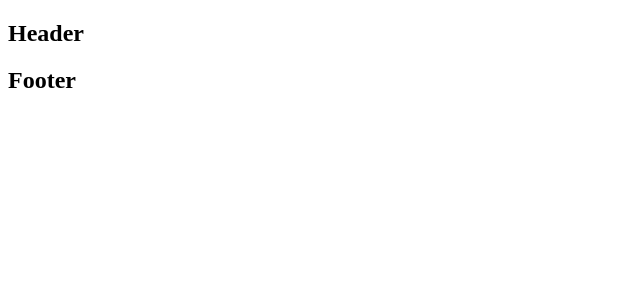
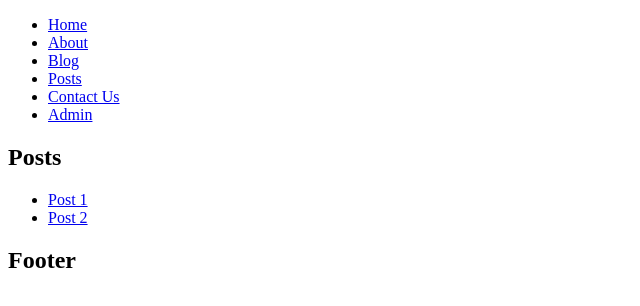
Before and after one commit to mcubico/nuxt-tutorial, a Nuxt app: page /blog/posts in a window 1280 px wide. Before the commit this address had no page. Shown: the top 306 px of the page, without its empty margins (0-640 px from the left). Built offline with nearby package versions, Linux system fonts and the light colour scheme.

Commit message:
Upd: Agrego la navegación y un middleware que verifique si el visitante esta autorizado para ver el admin

```diff
--- a/components/organisms/header.vue
+++ b/components/organisms/header.vue
@@ -2,7 +2,16 @@
 
 <template>
   <!-- ========== HeaderComponent ========== -->
-  <section>
-    <h2>Header</h2>
-  </section>
+  <header>
+    <nav>
+      <ul>
+        <li><NuxtLink to="/">Home</NuxtLink></li>
+        <li><NuxtLink to="/about">About</NuxtLink></li>
+        <li><NuxtLink to="/blog">Blog</NuxtLink></li>
+        <li><NuxtLink to="/blog/posts">Posts</NuxtLink></li>
+        <li><NuxtLink to="/contact-us">Contact Us</NuxtLink></li>
+        <li><NuxtLink to="/admin/dashboard">Admin</NuxtLink></li>
+      </ul>
+    </nav>
+  </header>
 </template>
--- /dev/null
+++ b/core/pages/account/LoginPageCore.ts
@@ -0,0 +1,19 @@
+//#region Imports
+
+// VUE
+import { defineComponent } from 'vue';
+
+// Vendors
+// Hooks
+// Models
+// Helpers
+// Components
+
+//#endregion
+
+export default defineComponent({
+  setup() {
+    return {}
+  },
+  name: 'LoginPage',
+});
--- /dev/null
+++ b/core/pages/blog/BlogPageCore.ts
@@ -0,0 +1,19 @@
+//#region Imports
+
+// VUE
+import { defineComponent } from 'vue';
+
+// Vendors
+// Hooks
+// Models
+// Helpers
+// Components
+
+//#endregion
+
+export default defineComponent({
+  setup() {
+    return {}
+  },
+  name: 'BlogPageIndex',
+});
--- /dev/null
+++ b/core/pages/blog/post/PostDetailPageCore.ts
@@ -0,0 +1,22 @@
+//#region Imports
+
+// VUE
+import { defineComponent } from 'vue';
+
+// Vendors
+// Hooks
+// Models
+// Helpers
+// Components
+
+//#endregion
+
+export default defineComponent({
+  setup() {
+    const params = useRoute()
+    return {
+      id: computed(() => params.params?.id),
+    };
+  },
+  name: 'PostDetailPage',
+});
--- /dev/null
+++ b/core/pages/blog/post/PostsPageCore.ts
@@ -0,0 +1,19 @@
+//#region Imports
+
+// VUE
+import { defineComponent } from 'vue';
+
+// Vendors
+// Hooks
+// Models
+// Helpers
+// Components
+
+//#endregion
+
+export default defineComponent({
+  setup() {
+    return {}
+  },
+  name: 'PostsPageIndex',
+});
--- /dev/null
+++ b/middleware/auth.ts
@@ -0,0 +1,10 @@
+export default defineNuxtRouteMiddleware((to, from) => {
+  // isAuthenticated() is an example method verifying if a user is authenticated
+  if (isAuthenticated() === false) {
+    return navigateTo("/account/login");
+  }
+})
+
+const isAuthenticated = (): boolean => {
+  return false;
+}
--- /dev/null
+++ b/pages/account/login.vue
@@ -0,0 +1,6 @@
+<script lang="ts" src="@/core/pages/account/LoginPageCore.ts" />
+
+<template>
+  <!-- ========== LoginPage ========== -->
+  <h1>Login</h1>
+</template>
--- /dev/null
+++ b/pages/admin/dashboard.vue
@@ -0,0 +1,12 @@
+<script setup lang="ts">
+import auth from "~/middleware/auth";
+
+definePageMeta({
+  middleware: auth,
+});
+</script>
+
+<template>
+  <!-- ========== DashboardPage ========== -->
+  <h1>Admin Dashboard</h1>
+</template>
--- /dev/null
+++ b/pages/blog/index.vue
@@ -0,0 +1,6 @@
+<script lang="ts" src="@/core/pages/blog/BlogPageCore.ts" />
+
+<template>
+  <!-- ========== AboutPage ========== -->
+  <h1>Blog</h1>
+</template>
--- /dev/null
+++ b/pages/blog/posts/[id].vue
@@ -0,0 +1,6 @@
+<script lang="ts" src="@/core/pages/blog/post/PostDetailPageCore.ts" />
+
+<template>
+  <!-- ========== PostDetailPage ========== -->
+  <h1>Post Detail {{ id }}</h1>
+</template>
--- /dev/null
+++ b/pages/blog/posts/index.vue
@@ -0,0 +1,17 @@
+<script lang="ts" src="@/core/pages/blog/post/PostsPageCore.ts" />
+
+<template>
+  <!-- ========== AboutPage ========== -->
+  <section>
+    <h1>Posts</h1>
+
+    <header>
+      <nav>
+        <ul>
+          <li><NuxtLink to="/blog/posts/1">Post 1</NuxtLink></li>
+          <li><NuxtLink to="/blog/posts/2">Post 2</NuxtLink></li>
+        </ul>
+      </nav>
+    </header>
+  </section>
+</template>
```
